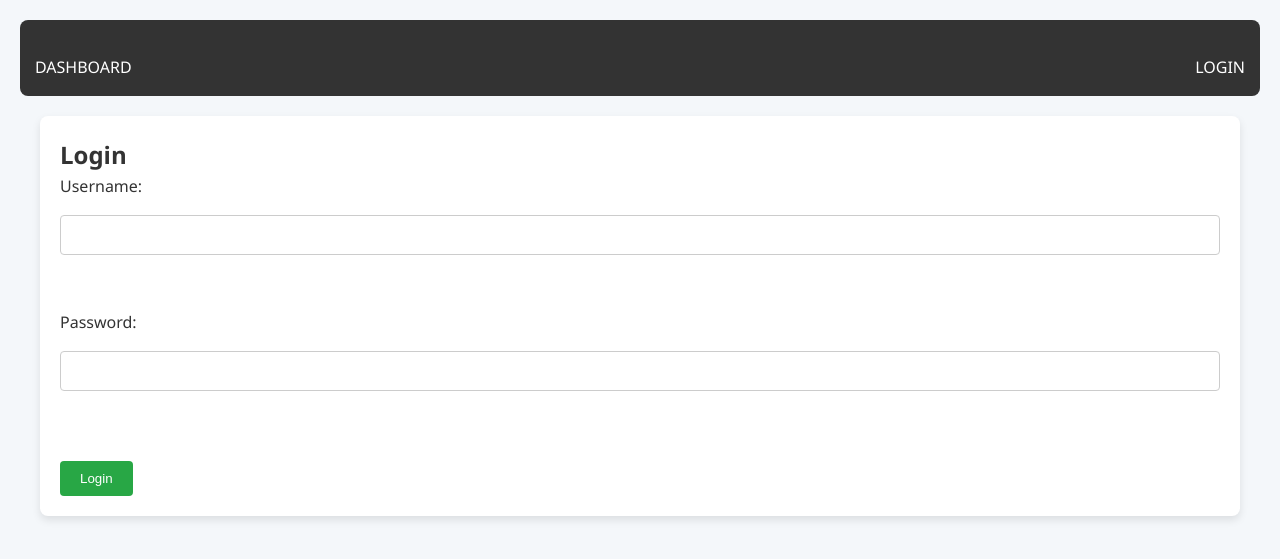
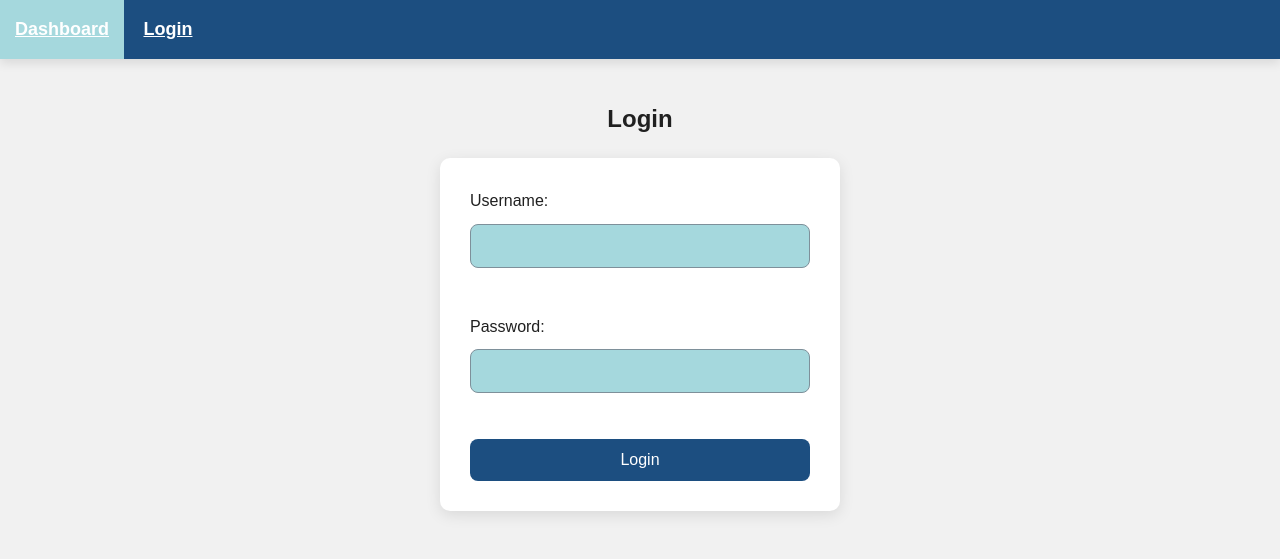
Before and after one commit to Git-Dev-Harshit/Utilities_Management, a Flask app: page /auth/login in a window 1280 px wide. Shown: the top 559 px of the page. Run offline with Flask 3, Linux system fonts and the light colour scheme.

Commit message:
Added button animations and fixed styling issues

```diff
--- a/app/static/css/style.css
+++ b/app/static/css/style.css
@@ -1,197 +1,198 @@
-/* Reset some default styles for consistency across browsers */
+/* General Reset */
 * {
   margin: 0;
   padding: 0;
   box-sizing: border-box;
 }
 
-/* Global Styles */
 body {
-  font-family: 'Segoe UI', Tahoma, Geneva, Verdana, sans-serif;
-  background-color: #f4f7fa;
-  color: #333;
+  font-family: 'Arial', sans-serif;
+  background-color: #F1F1F1; /* Light gray background */
+  color: #202020; /* Dark gray text */
   line-height: 1.6;
-  padding: 20px;
 }
 
-a {
-  text-decoration: none;
-  color: #007BFF;
-}
-
-a:hover {
-  color: #0056b3;
-}
-
-h1, h2 {
-  color: #333;
-  font-weight: 600;
-}
-
-button {
-  background-color: #007bff;
-  color: white;
-  padding: 10px 15px;
-  border: none;
-  cursor: pointer;
-  border-radius: 4px;
-  transition: background-color 0.3s ease;
-}
-
-button:hover {
-  background-color: #0056b3;
-}
-
-/* Navigation Bar */
+/* Navbar Styling */
 nav {
-  background-color: #333;
-  color: white;
-  padding: 15px;
-  border-radius: 8px;
-  margin-bottom: 20px;
-  display: flex;
-  justify-content: space-between;
+  background-color: #1C4E80; /* Deep blue */
+  color: #fff;
+  padding: 0;
+  margin: 0;
+  position: fixed;
+  width: 100%;
+  top: 0;
+  left: 0;
+  z-index: 10;
+  box-shadow: 0 4px 10px rgba(0, 0, 0, 0.1);
 }
 
 nav a {
-  color: white;
-  font-weight: 500;
-  text-transform: uppercase;
-  font-size: 16px;
-  margin-right: 20px;
-  transition: color 0.3s ease;
+  color: #fff;
+  font-weight: 600;
+  font-size: 18px;
+  padding: 15px;
+  display: inline-block;
+  transition: background-color 0.3s ease, color 0.3s ease;
 }
 
 nav a:hover {
-  color: #ddd;
+  background-color: #A5D8DD; /* Light blue */
+  color: #fff;
 }
 
-nav a:last-child {
-  margin-right: 0;
+nav .brand {
+  font-size: 24px;
+  font-weight: bold;
+  padding: 15px;
 }
 
-/* Page Layout */
 main {
-  max-width: 1200px;
-  margin: 0 auto;
+  margin-top: 80px;
   padding: 20px;
-  background-color: white;
-  border-radius: 8px;
-  box-shadow: 0 4px 8px rgba(0, 0, 0, 0.1);
 }
 
 /* Login Page */
 form {
   display: flex;
   flex-direction: column;
-  gap: 15px;
+  gap: 10px; /* Reduced gap between username and password */
+  max-width: 400px;
+  margin: auto;
+  padding: 30px;
+  border-radius: 10px;
+  background-color: #ffffff;
+  box-shadow: 0 4px 15px rgba(0, 0, 0, 0.1);
 }
 
-form input[type="text"],
-form input[type="password"] {
-  padding: 10px;
-  border: 1px solid #ccc;
-  border-radius: 4px;
-  font-size: 16px;
+h2 {
+  color: #202020;
+  font-size: 24px;
+  text-align: center;
+  margin-bottom: 20px;
 }
 
-form button {
-  align-self: flex-start;
-  margin-top: 10px;
+input, select {
+  padding: 12px 15px;
+  font-size: 16px;
+  border: 1px solid #7E909A; /* Muted blue-gray border */
+  border-radius: 8px;
+  background-color: #A5D8DD; /* Light blue background */
+  transition: border-color 0.3s ease, background-color 0.3s ease;
 }
 
-/* Table Styles */
+input:focus, select:focus {
+  border-color: #0091D5; /* Bright blue border on focus */
+  outline: none;
+  background-color: #fff; /* White background on focus */
+}
+
+button {
+  padding: 12px 20px;
+  border: none;
+  border-radius: 8px;
+  background-color: #EA6A47; /* Warm coral for action button */
+  color: #fff;
+  cursor: pointer;
+  font-size: 16px;
+  transition: background-color 0.3s ease, transform 0.2s ease;
+}
+
+button:hover {
+  background-color: #1C4E80; /* Deep blue on hover */
+}
+
+button:active {
+  transform: scale(0.98); /* Button click effect */
+}
+
+/* Links */
+a {
+  color: #1C4E80; /* Deep blue for links */
+  transition: color 0.3s ease;
+}
+
+a:hover {
+  color: #EA6A47; /* Coral on hover */
+}
+
+/* Tables */
 table {
   width: 100%;
   border-collapse: collapse;
-  margin-top: 20px;
+  margin-top: 30px;
+  border-radius: 8px;
+  overflow: hidden;
 }
 
 th, td {
-  padding: 12px;
+  padding: 15px;
   text-align: left;
-  border-bottom: 1px solid #ddd;
+  border-bottom: 1px solid #7E909A; /* Muted blue-gray border */
 }
 
 th {
-  background-color: #f1f1f1;
+  background-color: #1C4E80; /* Deep blue for headers */
+  color: #fff;
 }
 
 tr:hover {
-  background-color: #f9f9f9;
+  background-color: #F1F1F1; /* Light gray on hover */
 }
 
-/* Dashboard */
 ul {
   list-style-type: none;
   padding: 0;
 }
 
 ul li {
-  background-color: #f1f1f1;
-  padding: 10px;
-  margin-bottom: 5px;
-  border-radius: 4px;
+  background-color: #A5D8DD; /* Light blue background */
+  padding: 12px;
+  border-radius: 8px;
+  margin-bottom: 10px;
+  transition: background-color 0.3s ease;
 }
 
 ul li:hover {
-  background-color: #e0e0e0;
+  background-color: #F1F1F1; /* Light gray on hover */
 }
 
-/* Forms for Assigning Tasks */
-select {
-  width: 100%;
-  padding: 10px;
-  border: 1px solid #ccc;
-  border-radius: 4px;
-  font-size: 16px;
+footer {
+  margin-top: 50px;
+  text-align: center;
+  color: #7E909A; /* Muted blue-gray for footer text */
+  font-size: 14px;
 }
 
-select[multiple] {
-  height: 150px;
+/* Assign Tasks Button Color Update */
+.assign-tasks-btn {
+  background-color: #1C4E80; /* Muted green-gray */
+  color: #fff;
+  transition: background-color 0.3s ease, transform 0.2s ease;
 }
 
-form button {
-  margin-top: 15px;
-  padding: 10px 20px;
-  background-color: #28a745;
-  border: none;
-  border-radius: 4px;
-  cursor: pointer;
-  transition: background-color 0.3s ease;
+.assign-tasks-btn:hover {
+  background-color: #0091D5; /* Bright blue on hover */
 }
 
-form button:hover {
-  background-color: #218838;
-}
-
-/* Back Link */
-a {
-  display: inline-block;
-  margin-top: 20px;
-  color: #28a745;
-}
-
-a:hover {
-  color: #218838;
+.assign-tasks-btn:active {
+  transform: scale(0.98);
 }
 
 /* Responsive Design */
 @media (max-width: 768px) {
   nav {
     flex-direction: column;
-    align-items: flex-start;
+    align-items: center;
+    text-align: center;
   }
 
   nav a {
     margin-bottom: 10px;
   }
 
-  form input[type="text"],
-  form input[type="password"],
-  form button,
-  select {
+  form {
     width: 100%;
+    padding: 0 10px;
   }
 
   table {
--- a/app/templates/assign_tasks.html
+++ b/app/templates/assign_tasks.html
@@ -15,7 +15,7 @@
     {% endfor %}
   </select>
   <br />
-  <button type="submit">Assign Tasks</button>
+  <button class="assign-tasks-btn" type="submit">Assign Tasks</button>
 </form>
 <a class="back-link" href="{{ url_for('admin.manage_users') }}">Back to Manage Users</a>
 {% endblock %}
--- a/app/templates/login.html
+++ b/app/templates/login.html
@@ -11,6 +11,6 @@
   <label for="password">Password:</label>
   <input type="password" id="password" name="password" required />
   <br />
-  <button type="submit">Login</button>
+  <button class="assign-tasks-btn" type="submit">Login</button>
 </form>
 {% endblock %}
--- a/app/templates/manage_users.html
+++ b/app/templates/manage_users.html
@@ -24,7 +24,7 @@
             <option value="{{ task.id }}">{{ task.task_name }}</option>
             {% endfor %}
           </select>
-          <button type="submit">Assign Tasks</button>
+          <button class="assign-tasks-btn" type="submit">Assign Tasks</button>
         </form>
       </td>
     </tr>
```
Also changed, not shown: app/static/js/script.js (added, +7 -0 lines).
